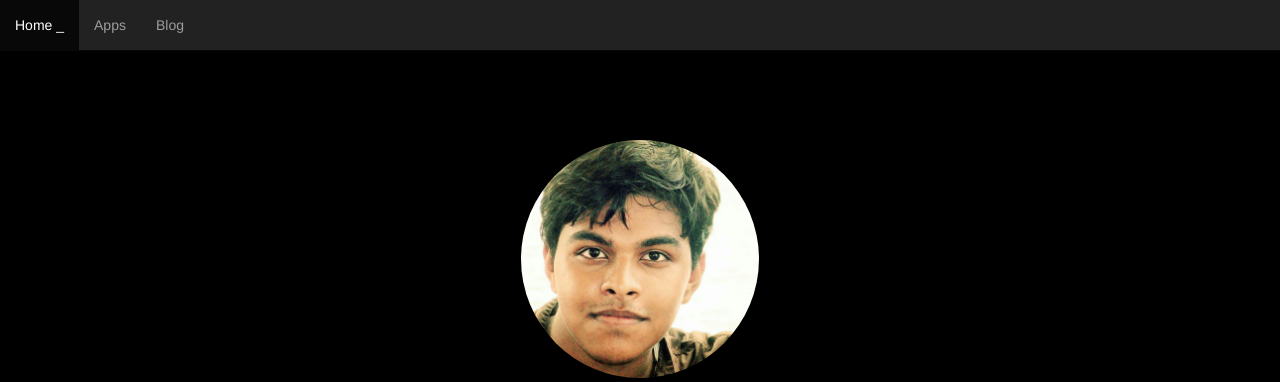
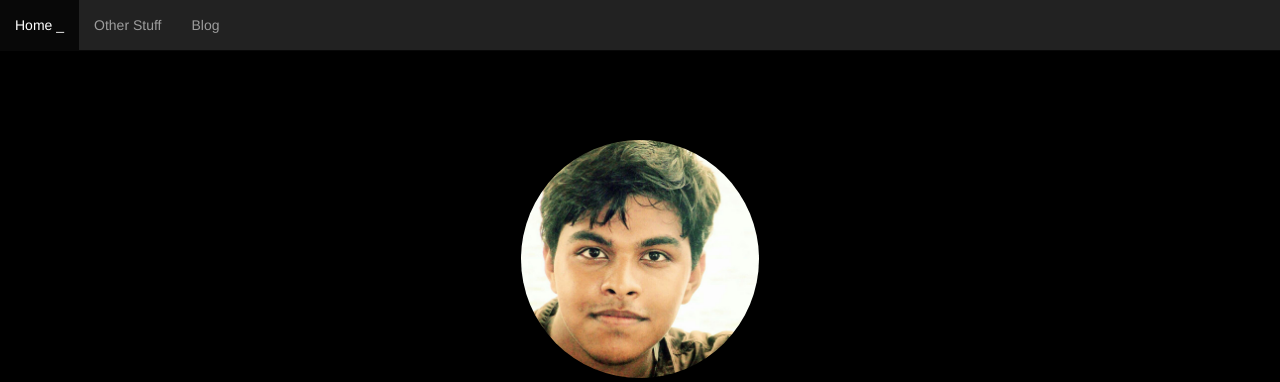
Before and after one commit to tonybenoy/tonybenoy.com, a FastAPI app: page / in a window 1280 px wide. Shown: the top 382 px of that part. Run offline with FastAPI, Linux system fonts and the light colour scheme; the page is wider than the window, and the part outside it is not shown; some libraries are stand-ins or nearby versions.

Commit message:
other change

```diff
--- a/src/templates/base.html
+++ b/src/templates/base.html
@@ -33,7 +33,7 @@
 								<span class="blick_text">_</span>
 							</a>
 						</li>
-						<li><a href="https://tonybenoy.com/app">Apps</a></li>
+						<li><a href="https://tonybenoy.com/app">Other Stuff</a></li>
 						<li><a href="https://blogs.tonybenoy.com">Blog</a></li>
 					</ul>
 				</div>
```
